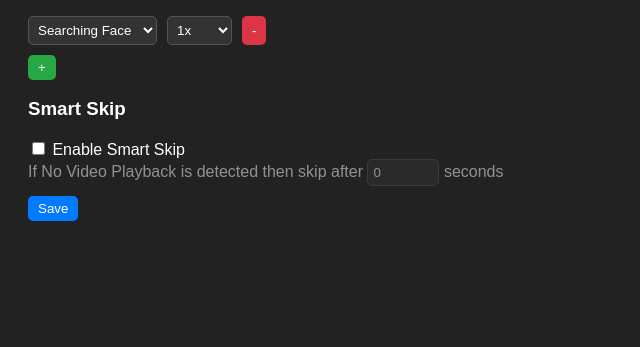
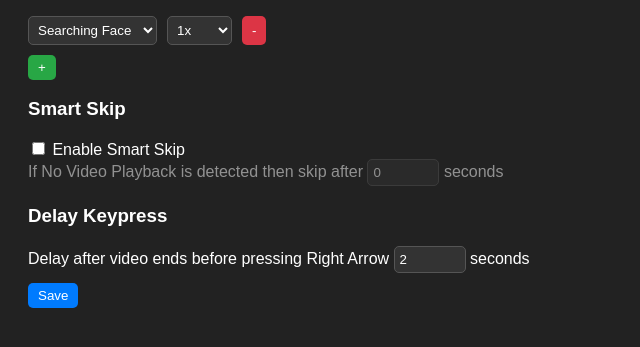
Before and after one commit to bowlperson/QA-Assist, a browser extension: page settings.html in a window 1280 px wide. Both pictures are taken after a click on the button "Save". Shown: the part 101-448 px from the top of the page, without its empty margins (0-640 px from the left). Drawn offline with Linux system fonts and the light colour scheme.

Commit message:
Add configurable keypress delay and visible settings button

```diff
--- a/settings.html
+++ b/settings.html
@@ -73,6 +73,12 @@
         <input id="skipDelay" type="number" min="0" max="30" value="0"> seconds
     </label>
     <br>
+    <h3>Delay Keypress</h3>
+    <label>
+        Delay after video ends before pressing Right Arrow
+        <input id="keyDelay" type="number" min="0" value="2"> seconds
+    </label>
+    <br>
     <button id="saveSettings">Save</button>
     <script src="settings.js"></script>
 </body>
--- a/settings.js
+++ b/settings.js
@@ -14,6 +14,7 @@ document.addEventListener('DOMContentLoaded', () => {
     const skipDelayInput = document.getElementById('skipDelay');
     const smartSkipToggle = document.getElementById('smartSkipToggle');
     const skipContainer = document.getElementById('skipContainer');
+    const keyDelayInput = document.getElementById('keyDelay');
     const saveBtn = document.getElementById('saveSettings');
 
     function updateSkipEnabled() {
@@ -63,7 +64,7 @@ document.addEventListener('DOMContentLoaded', () => {
 
     smartSkipToggle.addEventListener('change', updateSkipEnabled);
 
-    chrome.storage.sync.get({ customSpeedRules: [], skipDelay: 0, smartSkipEnabled: false }, data => {
+    chrome.storage.sync.get({ customSpeedRules: [], skipDelay: 0, smartSkipEnabled: false, keyDelay: 2 }, data => {
         const rules = data.customSpeedRules;
         if (rules.length === 0) {
             createRuleRow();
@@ -73,6 +74,7 @@ document.addEventListener('DOMContentLoaded', () => {
 
         smartSkipToggle.checked = data.smartSkipEnabled;
         skipDelayInput.value = data.skipDelay || 0;
+        keyDelayInput.value = data.keyDelay ?? 2;
         updateSkipEnabled();
     });
 
@@ -87,15 +89,20 @@ document.addEventListener('DOMContentLoaded', () => {
         if (delay > 30) delay = 30;
         skipDelayInput.value = delay;
 
+        let keyDelay = parseFloat(keyDelayInput.value);
+        if (isNaN(keyDelay) || keyDelay < 0) keyDelay = 0;
+        keyDelayInput.value = keyDelay;
+
         const enabled = smartSkipToggle.checked;
 
-        chrome.storage.sync.set({ customSpeedRules: rules, skipDelay: delay, smartSkipEnabled: enabled }, () => {
+        chrome.storage.sync.set({ customSpeedRules: rules, skipDelay: delay, smartSkipEnabled: enabled, keyDelay }, () => {
             chrome.tabs.query({ active: true, currentWindow: true }, tabs => {
                 if (tabs[0]) {
                     chrome.tabs.sendMessage(tabs[0].id, {
                         customSpeedRules: rules,
                         skipDelay: enabled ? delay : 0,
-                        smartSkipEnabled: enabled
+                        smartSkipEnabled: enabled,
+                        keyDelay
                     });
                 }
             });
```
Also changed, not shown: content.js (+11 -4 lines), log.html (+10 -4 lines).
